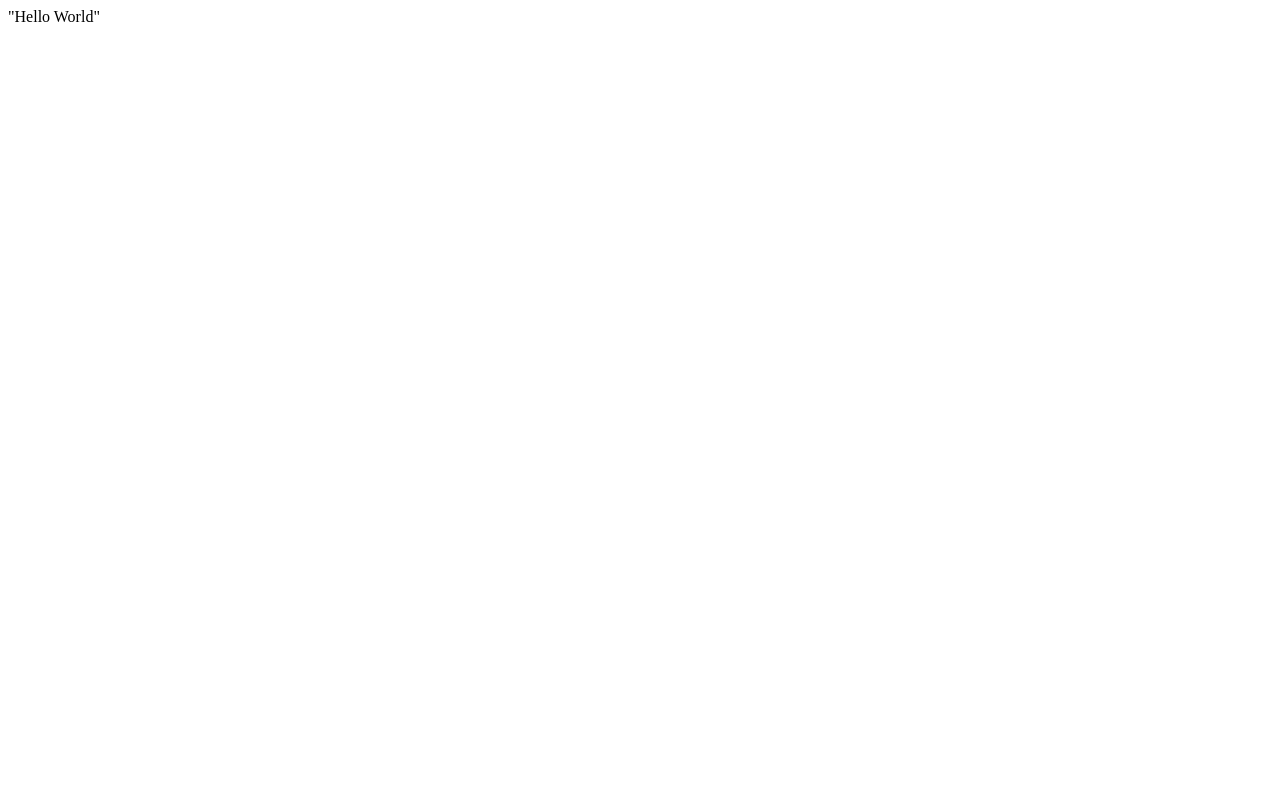
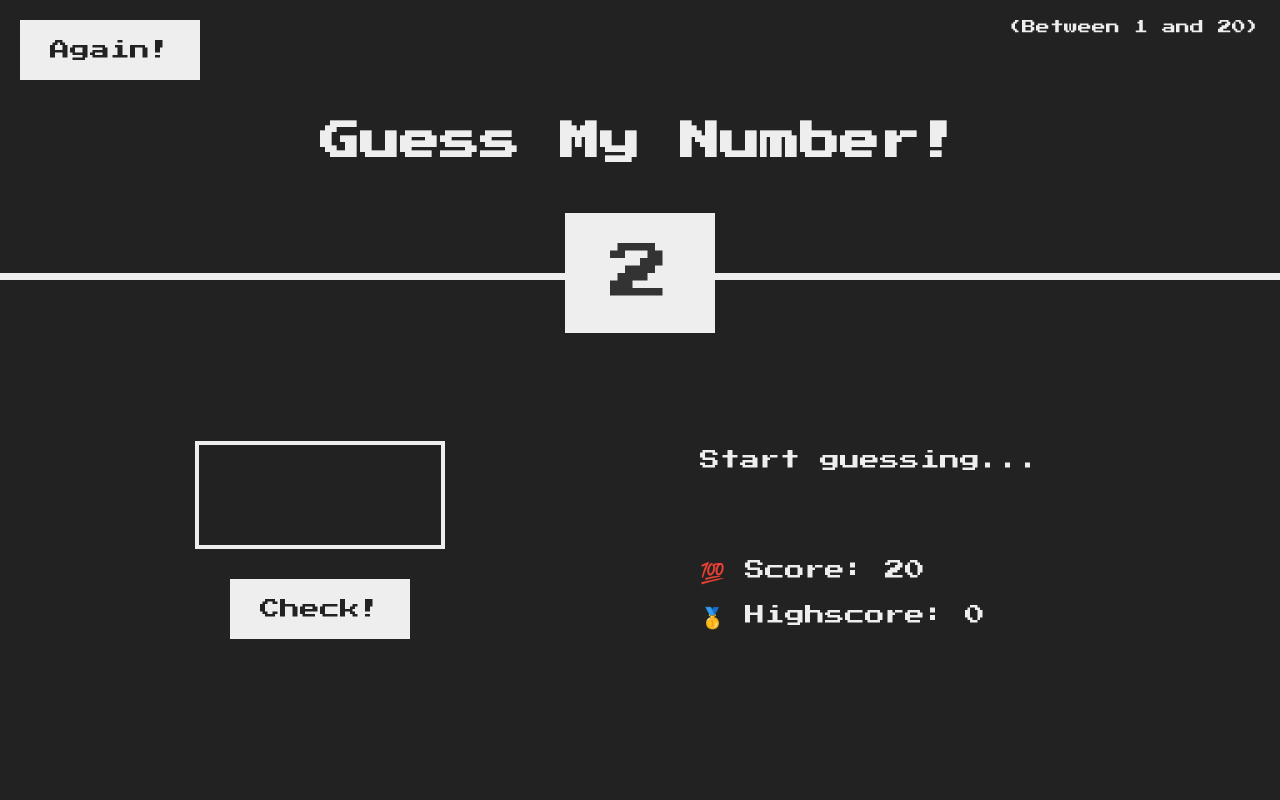
Before and after one commit to kirasok/kirasok.github.io, a plain HTML site: page index.html in a window 1280 px wide. Drawn offline with Linux system fonts and the light colour scheme.

Commit message:
feat(site): guess number game

```diff
--- a/index.html
+++ b/index.html
@@ -1 +1,32 @@
-"Hello World"
+<!DOCTYPE html>
+<html lang="en">
+  <head>
+    <meta charset="UTF-8" />
+    <meta name="viewport" content="width=device-width, initial-scale=1.0" />
+    <meta http-equiv="X-UA-Compatible" content="ie=edge" />
+    <link rel="stylesheet" href="style.css" />
+    <title>Guess My Number!</title>
+  </head>
+  <body>
+    <header>
+      <h1>Guess My Number!</h1>
+      <p class="between">(Between 1 and 20)</p>
+      <button class="btn again">Again!</button>
+      <div class="number">?</div>
+    </header>
+    <main>
+      <section class="left">
+        <input type="number" class="guess" />
+        <button class="btn check">Check!</button>
+      </section>
+      <section class="right">
+        <p class="message">Start guessing...</p>
+        <p class="label-score">💯 Score: <span class="score">20</span></p>
+        <p class="label-highscore">
+          🥇 Highscore: <span class="highscore">0</span>
+        </p>
+      </section>
+    </main>
+    <script src="script.js"></script>
+  </body>
+</html>
--- /dev/null
+++ b/script.js
@@ -0,0 +1,56 @@
+"use strict";
+
+const startupScore = 20;
+const startupHighscore = 0;
+const startupMessage = "Start guessing...";
+const startupGuess = "";
+const newSecretNumber = () => {
+  return Math.floor(Math.random() * 20) + 1;
+};
+
+function displayMassage(message) {
+  document.querySelector(".message").textContent = message;
+}
+
+let score = startupScore;
+let highscore = startupHighscore;
+let secretNumber = newSecretNumber();
+document.querySelector(".number").textContent = secretNumber;
+
+document.querySelector(".check").addEventListener("click", () => {
+  const guess = Number(document.querySelector(".guess").value);
+
+  if (!guess) {
+    displayMassage("No number!");
+  } else if (guess === secretNumber) {
+    displayMassage("Correct number!");
+    if (score > highscore) {
+      document.querySelector(".highscore").textContent = score;
+      highscore = score;
+    }
+    document.querySelector("body").style.backgroundColor = "#60b347";
+    document.querySelector(".number").style.width = "30rem";
+  } else if (guess > secretNumber) {
+    score--;
+    displayMassage("Too high!");
+  } else if (guess < secretNumber) {
+    score--;
+    displayMassage("Too low!");
+  }
+
+  document.querySelector(".score").textContent = score;
+  if (score <= 0) {
+    displayMassage("You have lost the game!");
+  }
+});
+
+document.querySelector(".again").addEventListener("click", () => {
+  score = startupScore;
+  secretNumber = newSecretNumber();
+  displayMassage(startupMessage);
+  document.querySelector(".guess").value = startupGuess;
+  document.querySelector(".score").textContent = score;
+  document.querySelector(".number").textContent = secretNumber;
+  document.querySelector("body").style.backgroundColor = "#222";
+  document.querySelector(".number").style.width = "15rem";
+});
--- /dev/null
+++ b/style.css
@@ -0,0 +1,119 @@
+@import url('https://fonts.googleapis.com/css?family=Press+Start+2P&display=swap');
+
+* {
+  margin: 0;
+  padding: 0;
+  box-sizing: inherit;
+}
+
+html {
+  font-size: 62.5%;
+  box-sizing: border-box;
+}
+
+body {
+  font-family: 'Press Start 2P', sans-serif;
+  color: #eee;
+  background-color: #222;
+  /* background-color: #60b347; */
+}
+
+/* LAYOUT */
+header {
+  position: relative;
+  height: 35vh;
+  border-bottom: 7px solid #eee;
+}
+
+main {
+  height: 65vh;
+  color: #eee;
+  display: flex;
+  align-items: center;
+  justify-content: space-around;
+}
+
+.left {
+  width: 52rem;
+  display: flex;
+  flex-direction: column;
+  align-items: center;
+}
+
+.right {
+  width: 52rem;
+  font-size: 2rem;
+}
+
+/* ELEMENTS STYLE */
+h1 {
+  font-size: 4rem;
+  text-align: center;
+  position: absolute;
+  width: 100%;
+  top: 52%;
+  left: 50%;
+  transform: translate(-50%, -50%);
+}
+
+.number {
+  background: #eee;
+  color: #333;
+  font-size: 6rem;
+  width: 15rem;
+  padding: 3rem 0rem;
+  text-align: center;
+  position: absolute;
+  bottom: 0;
+  left: 50%;
+  transform: translate(-50%, 50%);
+}
+
+.between {
+  font-size: 1.4rem;
+  position: absolute;
+  top: 2rem;
+  right: 2rem;
+}
+
+.again {
+  position: absolute;
+  top: 2rem;
+  left: 2rem;
+}
+
+.guess {
+  background: none;
+  border: 4px solid #eee;
+  font-family: inherit;
+  color: inherit;
+  font-size: 5rem;
+  padding: 2.5rem;
+  width: 25rem;
+  text-align: center;
+  display: block;
+  margin-bottom: 3rem;
+}
+
+.btn {
+  border: none;
+  background-color: #eee;
+  color: #222;
+  font-size: 2rem;
+  font-family: inherit;
+  padding: 2rem 3rem;
+  cursor: pointer;
+}
+
+.btn:hover {
+  background-color: #ccc;
+}
+
+.message {
+  margin-bottom: 8rem;
+  height: 3rem;
+}
+
+.label-score {
+  margin-bottom: 2rem;
+}
```
